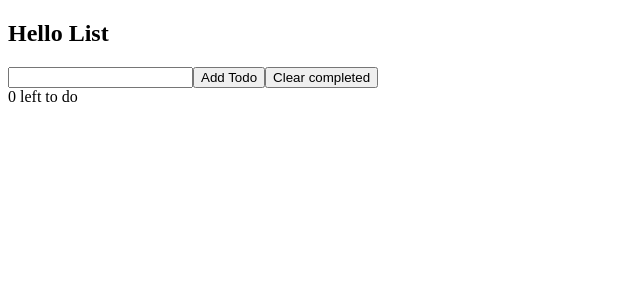
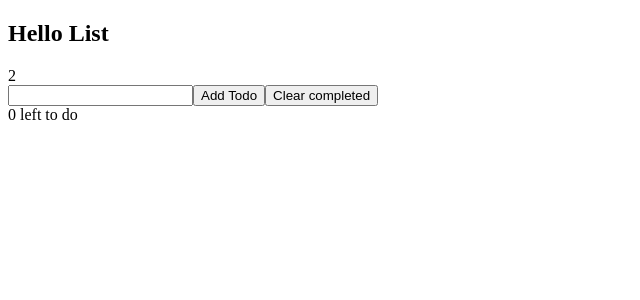
Before and after one commit to rekekki/todo, a React (Create React App) app: page / in a window 1280 px wide. Shown: the top 300 px of the page, without its empty margins (0-640 px from the left). Built offline with nearby package versions, Linux system fonts and the light colour scheme.

Commit message:
passed default data to useState and passed it to other component as props

```diff
--- a/src/App.js
+++ b/src/App.js
@@ -2,10 +2,10 @@
 import TodoList from "./components/TodoList"
 
 const App = () => {
-  const [todos, setTodos] = useState([])
+  const [todos, setTodos] = useState(["Todo 1", "Todo 2"])
   return (
     <div>
-      <TodoList />
+      <TodoList todos={todos} />
       <input type="text"></input>
       <button>
         Add Todo
--- a/src/components/TodoList.js
+++ b/src/components/TodoList.js
@@ -1,9 +1,10 @@
 import React from "react"
 
-const TodoList = () => {
+const TodoList = ({ todos }) => {
     return (
         <div>
             <h2>Hello List</h2>
+            {todos.length}
         </div>
     )
 }
```
